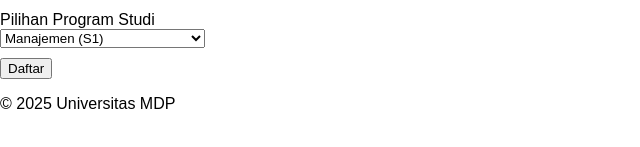
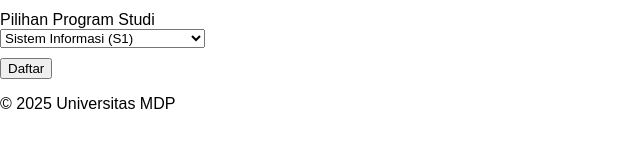
Before and after one commit to Nicoki8/LatHTML, a plain HTML site: page pmb.html in a window 1280 px wide. Shown: the part 463-610 px from the top of the page, 0-640 px from the left. Drawn offline with Linux system fonts and the light colour scheme.

Commit message:
pmb.html

```diff
--- a/pmb.html
+++ b/pmb.html
@@ -80,6 +80,7 @@
             <div class="form-group">
                 <label>Pilihan Program Studi</label><br>
                 <select name="prodi" required>
+                    <option>Sistem Informasi (S1)</option>
                     <option>Manajemen (S1)</option>
                     <option>Akuntansi (S1)</option>
                     <option>Informatika (S1)</option>
```
